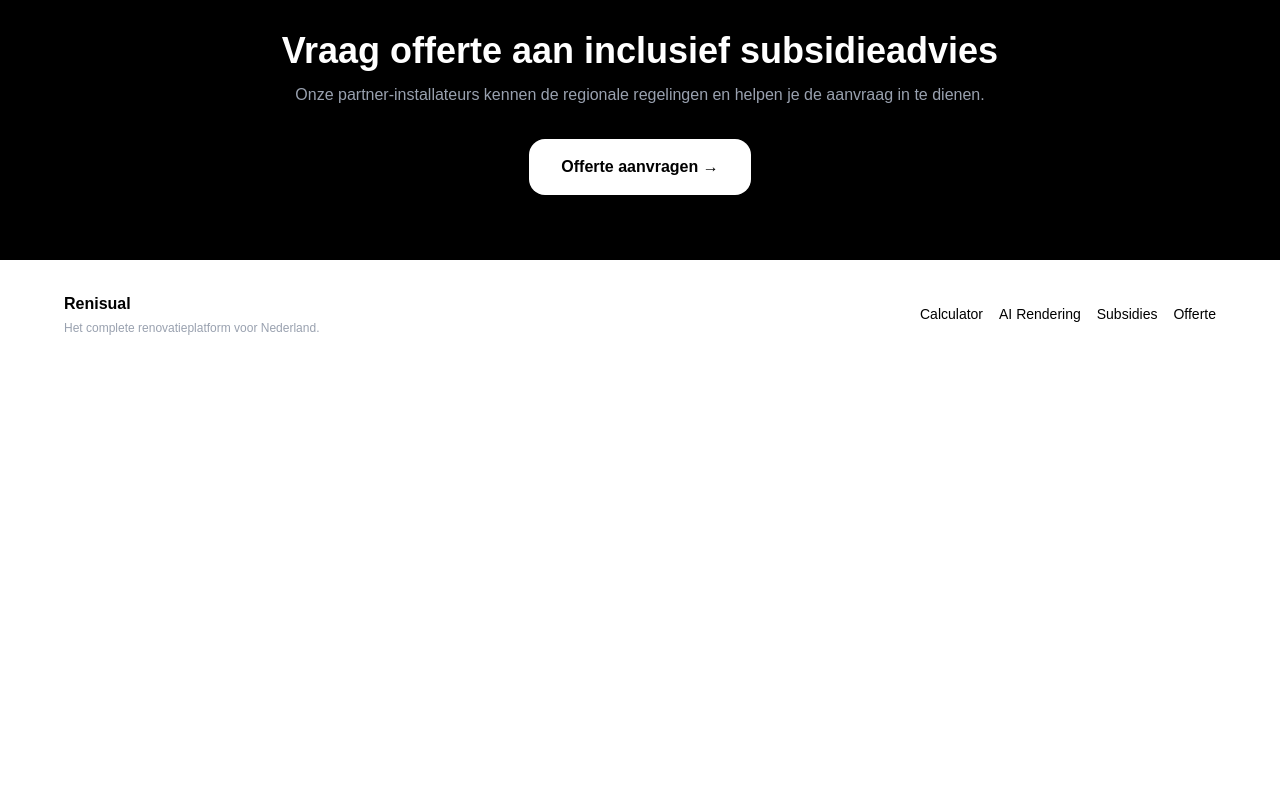
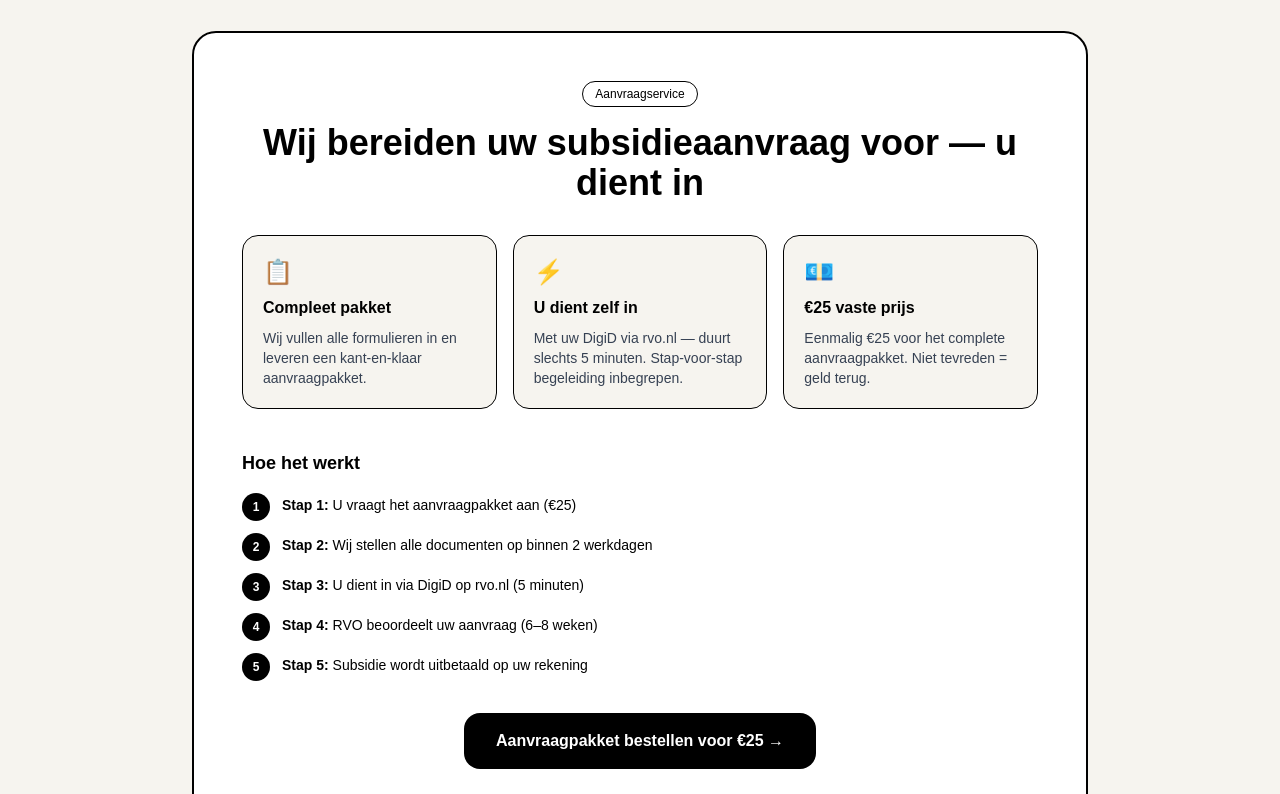
Before and after one commit to cryptoprins-ship-it/renisual, a Next.js app: page /subsidie in a window 1280 px wide. Shown: the part 1660-2454 px from the top of the page. Before the commit the page ends 2028 px from the top, so only its background shows below. Built offline with nearby package versions, Linux system fonts and the light colour scheme.

Commit message:
versie 0.3 Subsidieaanraag

```diff
--- a/app/offerte/page.tsx
+++ b/app/offerte/page.tsx
@@ -79,6 +79,9 @@ export default function OffertePage() {
             <p className="mt-2 text-sm text-gray-600">
               Vul het formulier in en wij nemen contact met u op met een vrijblijvende offerte
               op basis van uw gevelberekening.
+            </p>
+            <p className="mt-3 rounded-xl border border-gray-200 bg-gray-50 p-3 text-sm text-gray-700">
+              Onze adviseur neemt contact op met een exacte prijsopgave op basis van uw berekening.
             </p>
           </div>
 
--- a/app/render/page.tsx
+++ b/app/render/page.tsx
@@ -32,6 +32,12 @@ type SavedConfig = {
   keralitColorNumber?: number | null;
   orientation?: Orientation;
   projectName?: string;
+  /**
+   * Inline fallback set by gevelcalc when an imported config carries photos
+   * that may not have flushed to IndexedDB yet. Optional and bypassed when
+   * IndexedDB already has the side photo.
+   */
+  photos?: Record<string, string>;
 };
 
 type RenderPanel = SpanlPanelEntry & {
@@ -559,11 +565,26 @@ export default function RenderPage() {
       if (ids.length === 0) return;
       loadAllPhotos(ids)
         .then((map) => {
-          setSavedPhotos(map);
-          const firstWithPhoto = ids.find((id) => map[id]);
+          // Merge IndexedDB photos with the inline photos in sessionStorage.
+          // IndexedDB wins where both exist; the inline map fills the gaps
+          // (e.g. right after importing a config file).
+          const merged: Record<string, string> = { ...(parsed.photos ?? {}), ...map };
+          setSavedPhotos(merged);
+          const firstWithPhoto = ids.find((id) => merged[id]);
+          if (firstWithPhoto) {
+            setSelectedSideId(firstWithPhoto);
+          } else {
+            setErrorMsg(t("render.error.noPhoto"));
+          }
+        })
+        .catch(() => {
+          // IndexedDB blew up — try the inline fallback alone.
+          const fallback = parsed.photos ?? {};
+          setSavedPhotos(fallback);
+          const firstWithPhoto = ids.find((id) => fallback[id]);
           if (firstWithPhoto) setSelectedSideId(firstWithPhoto);
-        })
-        .catch(() => {});
+          else setErrorMsg(t("render.error.noPhoto"));
+        });
     } catch {
       setErrorMsg(t("render.error.config"));
     }
--- a/app/subsidie/SubsidieClient.tsx
+++ b/app/subsidie/SubsidieClient.tsx
@@ -207,21 +207,83 @@ export default function SubsidieClient() {
         </div>
       </section>
 
-      <section className="bg-black px-4 py-16 text-white">
-        <div className="mx-auto max-w-3xl text-center">
-          <h2 className="text-3xl font-bold md:text-4xl">
-            Vraag offerte aan inclusief subsidieadvies
-          </h2>
-          <p className="mt-3 text-gray-400">
-            Onze partner-installateurs kennen de regionale regelingen en helpen je de
-            aanvraag in te dienen.
-          </p>
-          <Link
-            href="/offerte"
-            className="mt-8 inline-block rounded-2xl bg-white px-8 py-4 text-base font-bold text-black hover:bg-gray-100"
-          >
-            Offerte aanvragen →
-          </Link>
+      <section className="border-b border-black bg-[#f6f4ef] px-4 py-16">
+        <div className="mx-auto max-w-4xl">
+          <div className="rounded-3xl border-2 border-black bg-white p-8 md:p-12">
+            <div className="text-center">
+              <span className="inline-flex items-center gap-2 rounded-full border border-black px-3 py-1 text-xs font-medium">
+                Aanvraagservice
+              </span>
+              <h2 className="mt-4 text-3xl font-bold md:text-4xl">
+                Wij bereiden uw subsidieaanvraag voor — u dient in
+              </h2>
+            </div>
+
+            <div className="mt-8 grid gap-4 md:grid-cols-3">
+              <div className="rounded-2xl border border-black bg-[#f6f4ef] p-5">
+                <div className="text-2xl">📋</div>
+                <h3 className="mt-2 font-bold">Compleet pakket</h3>
+                <p className="mt-2 text-sm text-gray-700">
+                  Wij vullen alle formulieren in en leveren een kant-en-klaar
+                  aanvraagpakket.
+                </p>
+              </div>
+              <div className="rounded-2xl border border-black bg-[#f6f4ef] p-5">
+                <div className="text-2xl">⚡</div>
+                <h3 className="mt-2 font-bold">U dient zelf in</h3>
+                <p className="mt-2 text-sm text-gray-700">
+                  Met uw DigiD via rvo.nl — duurt slechts 5 minuten.
+                  Stap-voor-stap begeleiding inbegrepen.
+                </p>
+              </div>
+              <div className="rounded-2xl border border-black bg-[#f6f4ef] p-5">
+                <div className="text-2xl">💶</div>
+                <h3 className="mt-2 font-bold">€25 vaste prijs</h3>
+                <p className="mt-2 text-sm text-gray-700">
+                  Eenmalig €25 voor het complete aanvraagpakket. Niet
+                  tevreden = geld terug.
+                </p>
+              </div>
+            </div>
+
+            <div className="mt-10">
+              <h3 className="text-lg font-bold">Hoe het werkt</h3>
+              <ol className="mt-4 space-y-3">
+                {[
+                  "U vraagt het aanvraagpakket aan (€25)",
+                  "Wij stellen alle documenten op binnen 2 werkdagen",
+                  "U dient in via DigiD op rvo.nl (5 minuten)",
+                  "RVO beoordeelt uw aanvraag (6–8 weken)",
+                  "Subsidie wordt uitbetaald op uw rekening",
+                ].map((step, i) => (
+                  <li key={i} className="flex gap-3">
+                    <span className="flex h-7 w-7 shrink-0 items-center justify-center rounded-full bg-black text-xs font-bold text-white">
+                      {i + 1}
+                    </span>
+                    <span className="pt-0.5 text-sm">
+                      <strong>Stap {i + 1}:</strong> {step}
+                    </span>
+                  </li>
+                ))}
+              </ol>
+            </div>
+
+            <div className="mt-8 text-center">
+              <Link
+                href="/offerte?subsidie=true"
+                className="inline-block rounded-2xl bg-black px-8 py-4 text-base font-bold text-white hover:opacity-80"
+              >
+                Aanvraagpakket bestellen voor €25 →
+              </Link>
+            </div>
+
+            <p className="mt-6 text-xs text-gray-500">
+              Renisual stelt het aanvraagpakket op en begeleidt u bij de
+              indiening. De aanvraag wordt door u persoonlijk ingediend via
+              DigiD op rvo.nl. Renisual is niet verantwoordelijk voor de
+              uitkomst van de beoordeling door RVO.
+            </p>
+          </div>
         </div>
       </section>
 
--- a/lib/i18n.ts
+++ b/lib/i18n.ts
@@ -186,6 +186,9 @@ const TRANSLATIONS: Record<Locale, Strings> = {
     "finish.wood": "Houtlook",
 
     "render.noReference": "geen referentiefoto",
+    "render.error.noPhoto": "Foto niet gevonden — upload opnieuw in de calculator.",
+    "gc.priceDisclaimer": "* Prijzen zijn indicatief en exclusief BTW, montage, profielen en overig materiaal. Actuele prijzen kunnen afwijken. Vraag een offerte aan voor exacte kosten.",
+    "offerte.advisorNote": "Onze adviseur neemt contact op met een exacte prijsopgave op basis van uw berekening.",
   },
 
   en: {
@@ -357,6 +360,9 @@ const TRANSLATIONS: Record<Locale, Strings> = {
     "finish.wood": "Wood look",
 
     "render.noReference": "no reference photo",
+    "render.error.noPhoto": "Photo not found — please upload it again in the calculator.",
+    "gc.priceDisclaimer": "* Prices are indicative and exclude VAT, installation, profiles and other materials. Actual prices may vary. Request a quote for exact costs.",
+    "offerte.advisorNote": "Our advisor will contact you with an exact quote based on your calculation.",
   },
 
   de: {
@@ -528,6 +534,9 @@ const TRANSLATIONS: Record<Locale, Strings> = {
     "finish.wood": "Holz-Optik",
 
     "render.noReference": "kein Referenzfoto",
+    "render.error.noPhoto": "Foto nicht gefunden — bitte erneut im Rechner hochladen.",
+    "gc.priceDisclaimer": "* Preise sind Richtwerte und exkl. MwSt., Montage, Profilen und sonstigem Material. Tatsächliche Preise können abweichen. Fordern Sie für genaue Kosten ein Angebot an.",
+    "offerte.advisorNote": "Unser Berater nimmt Kontakt mit Ihnen auf — mit einem exakten Kostenvoranschlag auf Basis Ihrer Berechnung.",
   },
 
   fr: {
@@ -699,6 +708,9 @@ const TRANSLATIONS: Record<Locale, Strings> = {
     "finish.wood": "Look bois",
 
     "render.noReference": "sans photo de référence",
+    "render.error.noPhoto": "Photo introuvable — veuillez la téléverser à nouveau dans la calculatrice.",
+    "gc.priceDisclaimer": "* Prix indicatifs, hors TVA, pose, profilés et autres matériaux. Les prix réels peuvent varier. Demandez un devis pour des coûts exacts.",
+    "offerte.advisorNote": "Notre conseiller vous contactera avec un devis exact basé sur votre calcul.",
   },
 
   es: {
@@ -870,6 +882,9 @@ const TRANSLATIONS: Record<Locale, Strings> = {
     "finish.wood": "Look madera",
 
     "render.noReference": "sin foto de referencia",
+    "render.error.noPhoto": "Foto no encontrada — vuélvela a subir en la calculadora.",
+    "gc.priceDisclaimer": "* Precios orientativos, sin IVA, montaje, perfiles ni otros materiales. Los precios reales pueden variar. Solicite un presupuesto para conocer el coste exacto.",
+    "offerte.advisorNote": "Nuestro asesor se pondrá en contacto con un presupuesto exacto basado en su cálculo.",
   },
 };
 
```
Also changed, not shown: app/gevelcalc/page.tsx (+81 -17 lines).
